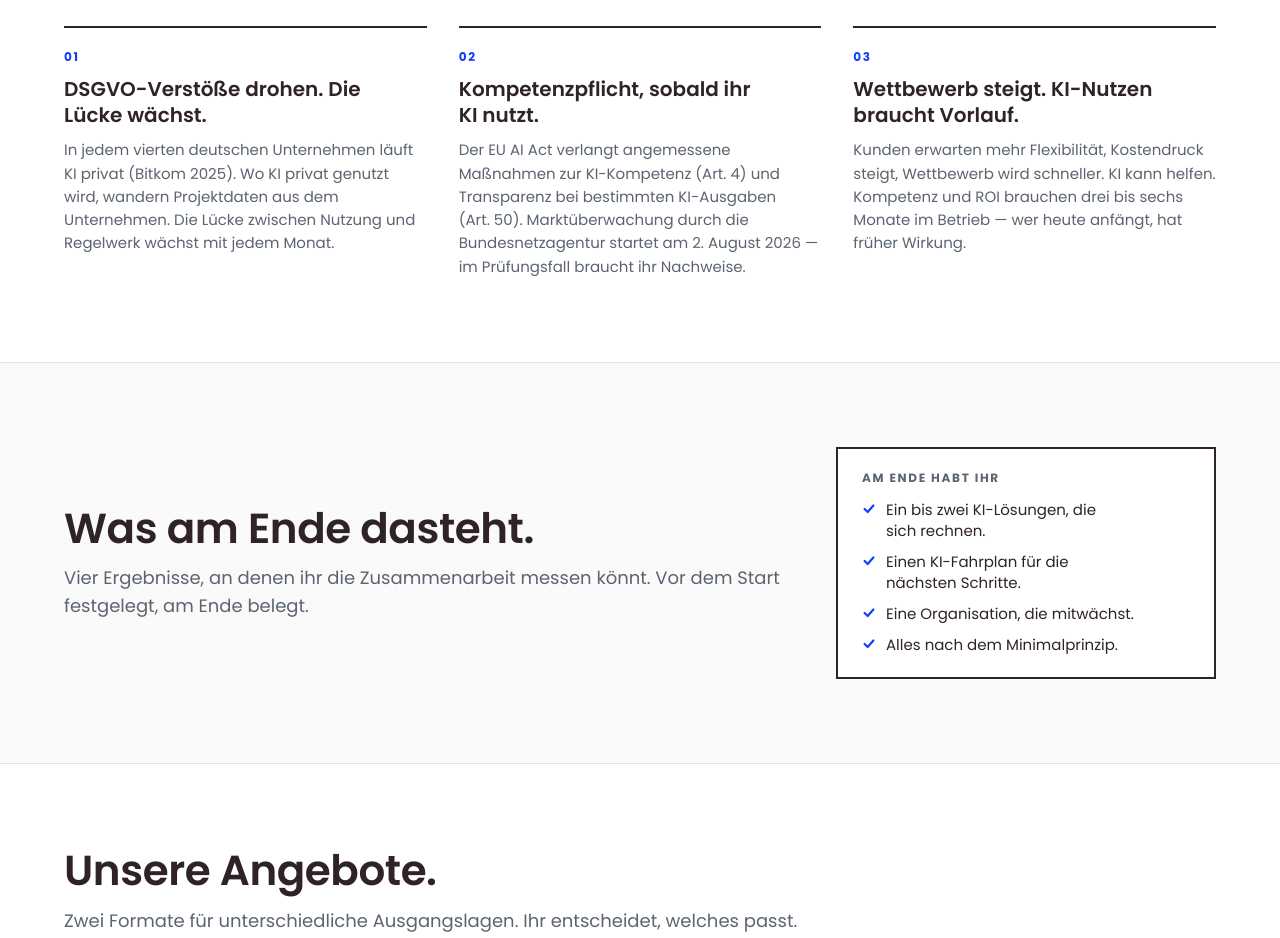
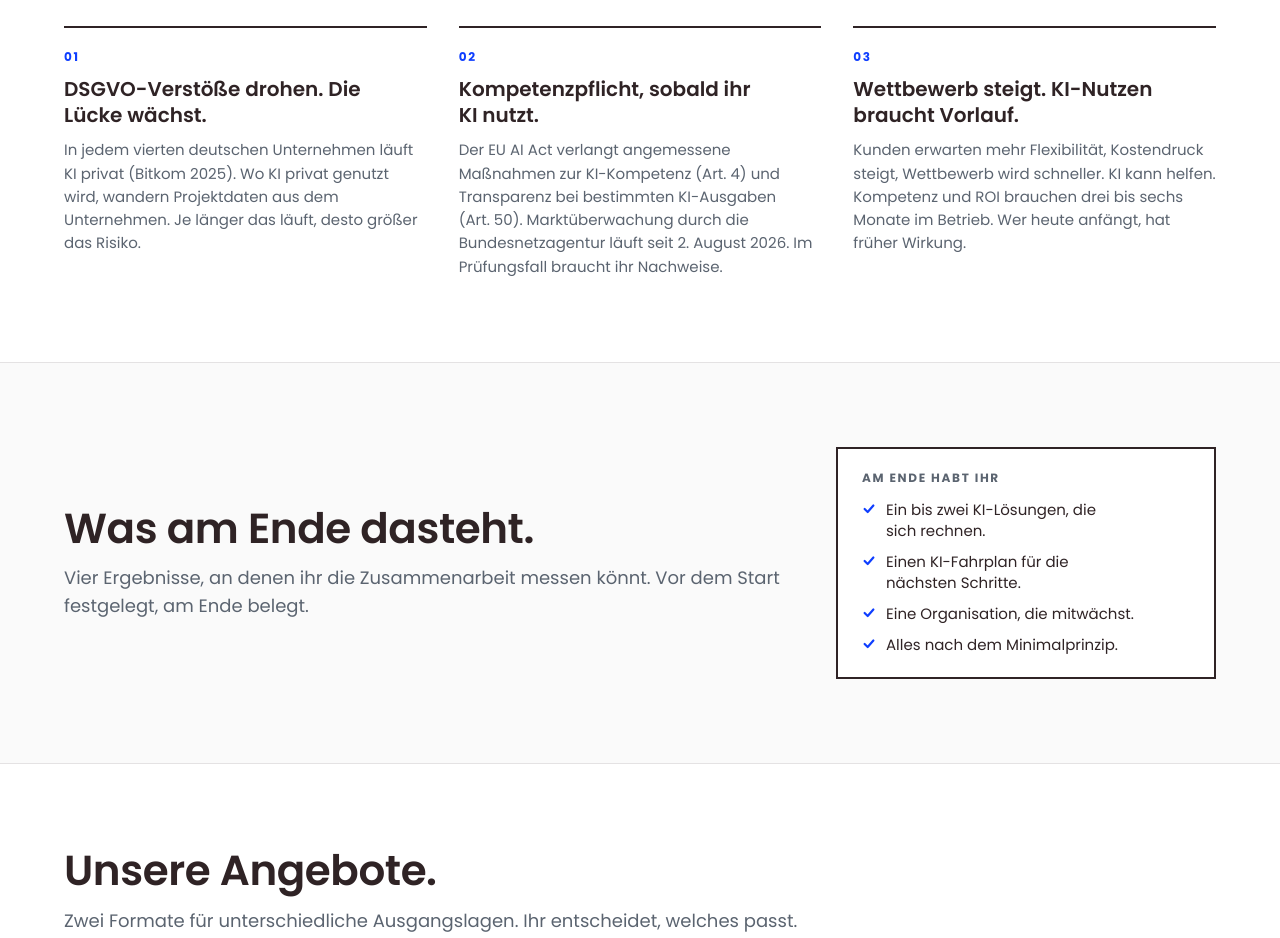
Before and after one commit to havanahx/corvint-website-preview, a plain HTML site: page index.html in a window 1280 px wide. Shown: the part 1500-2438 px from the top of the page. Drawn offline with Linux system fonts and the light colour scheme.

Commit message:
warum-jetzt feinschliff: klarere satzenden, em-dashes raus
01: "Luecke zwischen Nutzung und Regelwerk waechst" → "Je laenger das laeuft, desto groesser das Risiko."
02: "startet am 2. August 2026 — im Pruefungsfall" → "laeuft seit 2. August 2026. Im Pruefungsfall"
03: em-dash zwischen "Betrieb" und "Wer heute anfaengt" durch punkt ersetzt.

```diff
--- a/index.html
+++ b/index.html
@@ -223,8 +223,7 @@
               <p class="reason__body">
                 In jedem vierten deutschen Unternehmen läuft KI privat (Bitkom
                 2025). Wo KI privat genutzt wird, wandern Projektdaten aus dem
-                Unternehmen. Die Lücke zwischen Nutzung und Regelwerk wächst
-                mit jedem Monat.
+                Unternehmen. Je länger das läuft, desto größer das Risiko.
               </p>
             </div>
             <div class="reason">
@@ -236,7 +235,7 @@
                 Der EU AI Act verlangt angemessene Maßnahmen zur KI-Kompetenz
                 (Art.&nbsp;4) und Transparenz bei bestimmten KI-Ausgaben
                 (Art.&nbsp;50). Marktüberwachung durch die Bundesnetzagentur
-                startet am 2.&nbsp;August 2026 — im Prüfungsfall braucht ihr
+                läuft seit 2.&nbsp;August 2026. Im Prüfungsfall braucht ihr
                 Nachweise.
               </p>
             </div>
@@ -248,8 +247,8 @@
               <p class="reason__body">
                 Kunden erwarten mehr Flexibilität, Kostendruck steigt,
                 Wettbewerb wird schneller. KI kann helfen. Kompetenz und ROI
-                brauchen drei bis sechs Monate im Betrieb — wer heute
-                anfängt, hat früher Wirkung.
+                brauchen drei bis sechs Monate im Betrieb. Wer heute anfängt,
+                hat früher Wirkung.
               </p>
             </div>
           </div>
```
